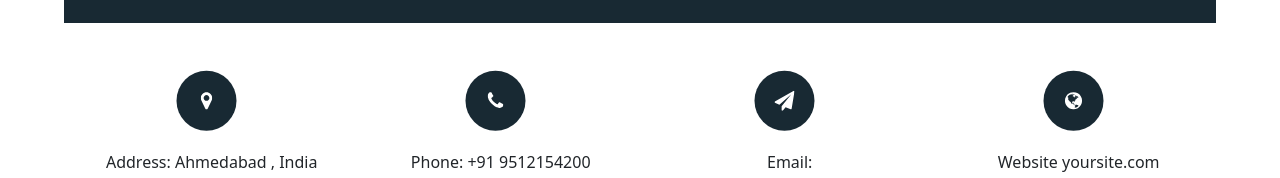
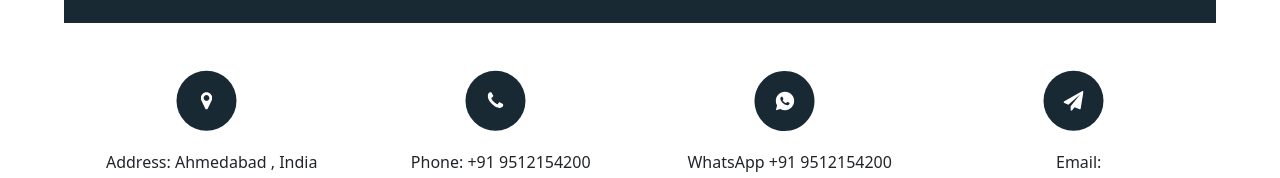
Before and after one commit to khushi5422/KDS-Internationals, a Next.js app: page /contactus in a window 1280 px wide. Shown: the part 616-794 px from the top of the page. Built offline with nearby package versions, Linux system fonts and the light colour scheme.

Commit message:
icon changed

```diff
--- a/src/pages/contactus/index.tsx
+++ b/src/pages/contactus/index.tsx
@@ -34,22 +34,22 @@ const ContactFooorm: React.FC = () => {
     e.preventDefault();
     console.log("DATTTTTTTTTAAAAAAAAAA:", formData);
 
-    try {
-      const response = await fetch("/api/datasaver", {
-        method: "POST",
-        body: JSON.stringify(formData),
-        headers: {
-          "Content-Type": "application/json",
-        },
-      });
+    // try {
+    //   const response = await fetch("/api/datasaver", {
+    //     method: "POST",
+    //     body: JSON.stringify(formData),
+    //     headers: {
+    //       "Content-Type": "application/json",
+    //     },
+    //   });
 
-      const data = await response.json();
-      console.log("Data sent to database:", data);
+    //   const data = await response.json();
+    //   console.log("Data sent to database:", data);
 
-    } catch (error) {
-      seterroroccured(true);
-      console.error("Error sending data to database:", error);
-    }
+    // } catch (error) {
+    //   seterroroccured(true);
+    //   console.error("Error sending data to database:", error);
+    // }
     // EMAIL JS
     if (form.current) {
       emailjs
@@ -373,6 +373,18 @@ const ContactFooorm: React.FC = () => {
                     <div className="col-md-3 boxtop">
                       <div className="dbox w-100 text-center">
                         <div className="icon d-flex align-items-center justify-content-center">
+                          <img src='whatsapp.svg' alt="WhatsApp" />
+                        </div>
+                        <div className="text">
+                          <p>
+                            <span>WhatsApp</span> <Link href="https://wa.me/919512154200?text=Hello I want to buy spice from you" className="text-dark">+91 9512154200</Link>
+                          </p>
+                        </div>
+                      </div>
+                    </div>
+                    <div className="col-md-3 boxtop">
+                      <div className="dbox w-100 text-center">
+                        <div className="icon d-flex align-items-center justify-content-center">
                           <img src='mail.svg' alt="Mail Id" />
                         </div>
                         <div className="text">
@@ -385,18 +397,7 @@ const ContactFooorm: React.FC = () => {
                         </div>
                       </div>
                     </div>
-                    <div className="col-md-3 boxtop">
-                      <div className="dbox w-100 text-center">
-                        <div className="icon d-flex align-items-center justify-content-center">
-                          <img src='website.svg' alt="Website" />
-                        </div>
-                        <div className="text">
-                          <p>
-                            <span>Website</span> <Link href="#" className="text-dark">yoursite.com</Link>
-                          </p>
-                        </div>
-                      </div>
-                    </div>
+
                   </div>
                 </div>
               </div>
```
Also changed, not shown: public/whatsapp.svg (added).
